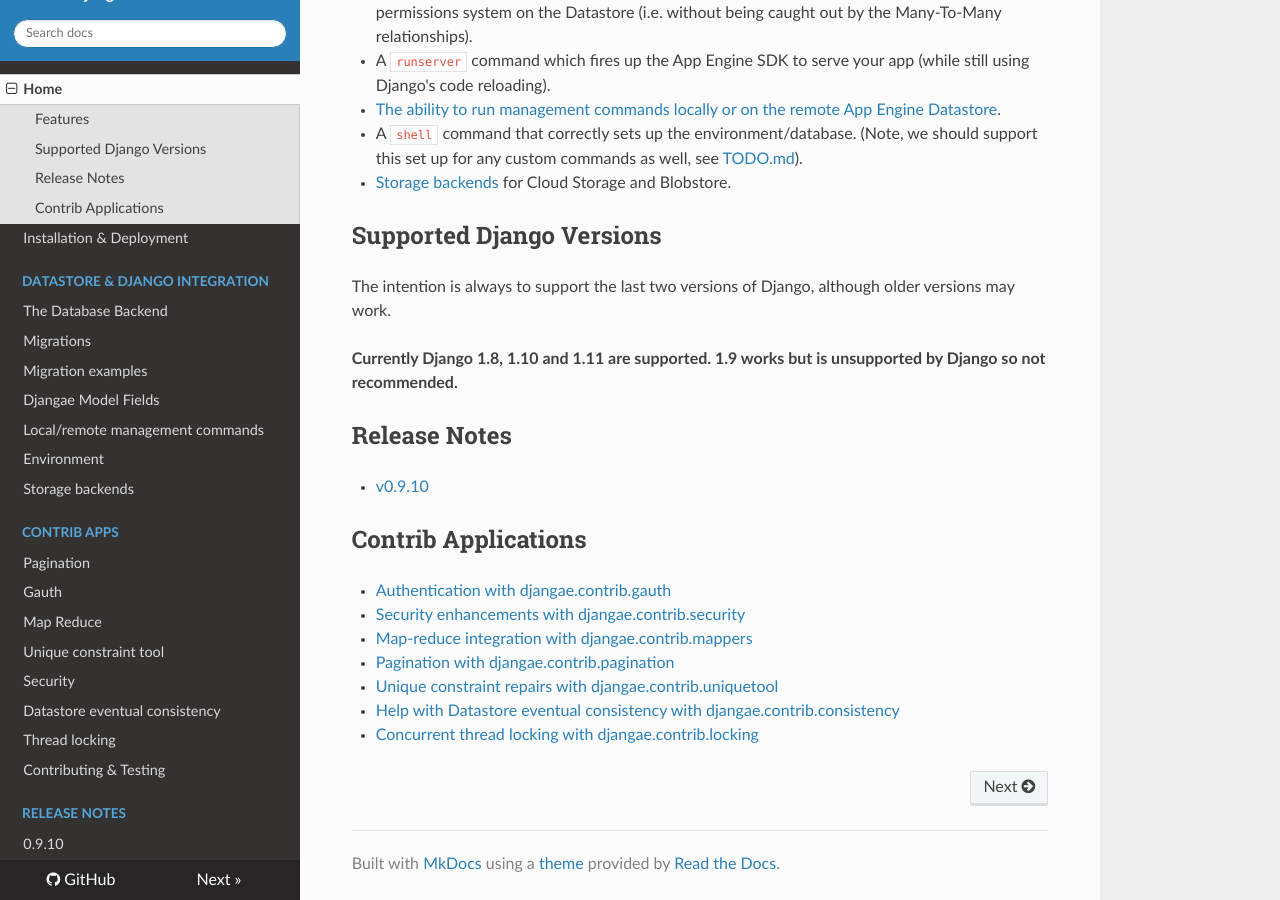
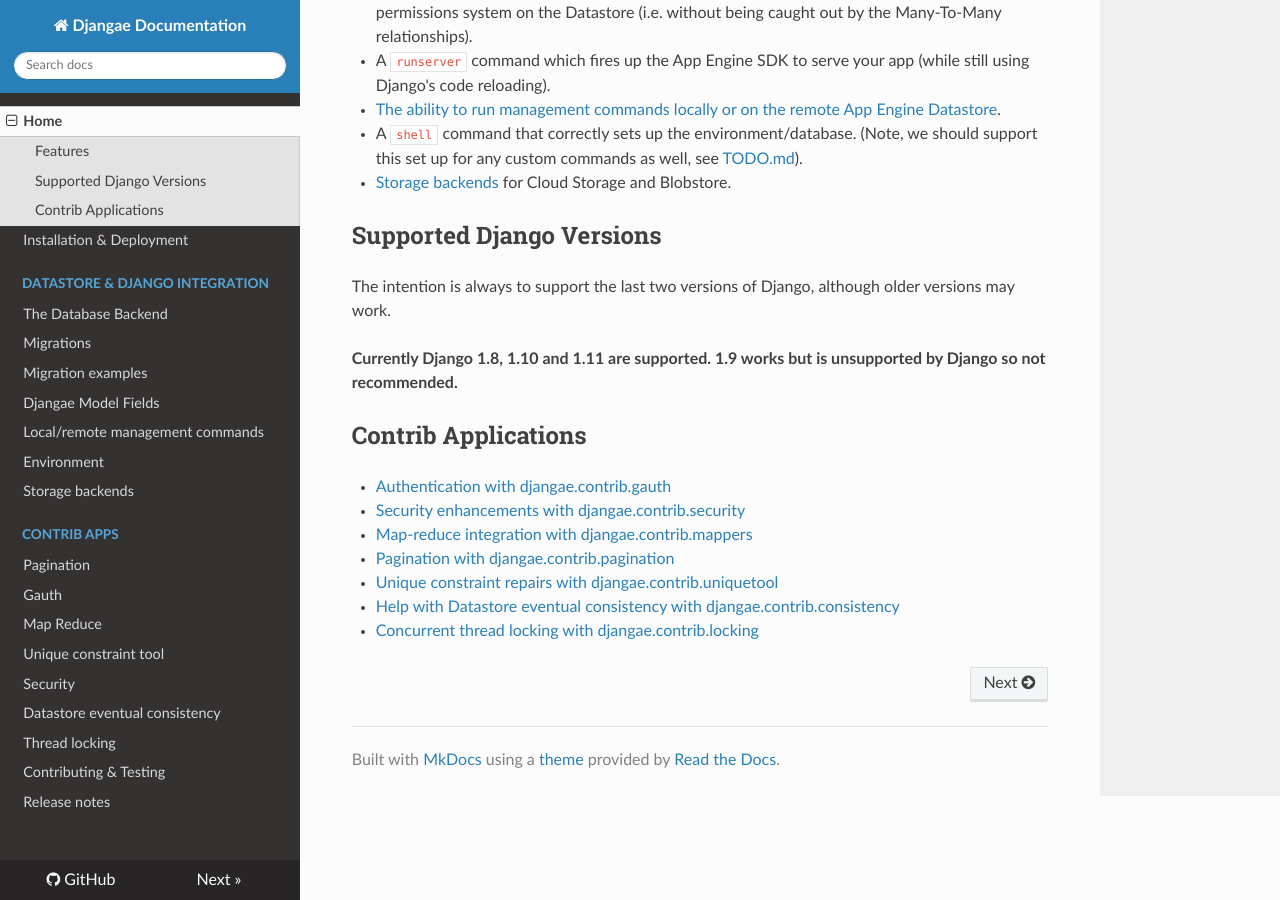
Before and after one commit to wittfabian/djangae, an MkDocs documentation site: the page built from docs/index.md, in a window 1280 px wide and 900 px high, scrolled down 815 px. Built offline with MkDocs 1.6.1, drawn with Linux system fonts in a browser that asks for light colours; nearby versions of some CDN libraries; old or Windows-style settings are respelled for this version of MkDocs.

Commit message:
Add a separate page to the docs for release notes.  Remove Release Notes section from index page.

```diff
--- a/docs/index.md
+++ b/docs/index.md
@@ -32,9 +32,6 @@
 
 **Currently Django 1.8, 1.10 and 1.11 are supported. 1.9 works but is unsupported by Django so not recommended.**
 
-## Release Notes
- - [v0.9.10](release_notes/0_9_10.md)
-
 ## Contrib Applications
 
  - [Authentication with djangae.contrib.gauth](gauth.md)
--- a/mkdocs.yml
+++ b/mkdocs.yml
@@ -20,6 +20,5 @@
   - Datastore eventual consistency: consistency.md
   - Thread locking: locking.md
 - Contributing & Testing: contributing.md
-- Release notes:
-  - "0.9.10": release_notes/0_9_10.md
+- Release notes: release_notes/index.md
 theme: readthedocs
```
Also changed, not shown: docs/release_notes/0_9_10.md (+2 -0 lines), docs/release_notes/index.md (added, +7 -0 lines).
